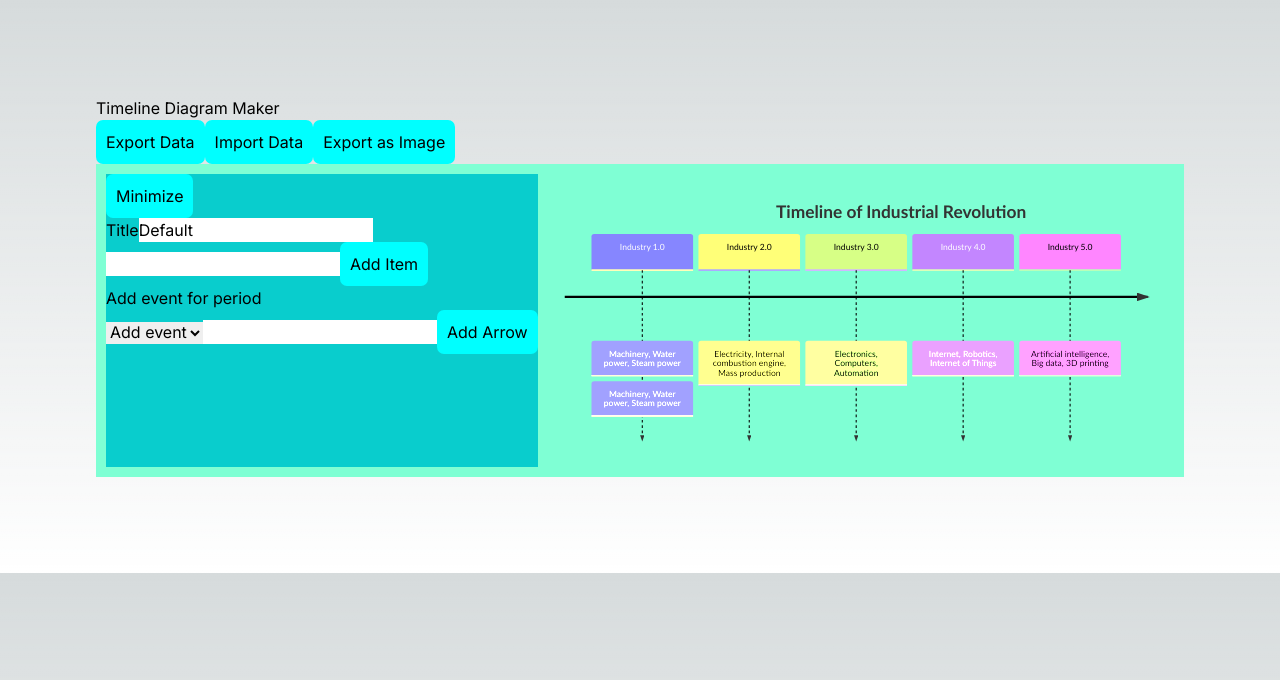
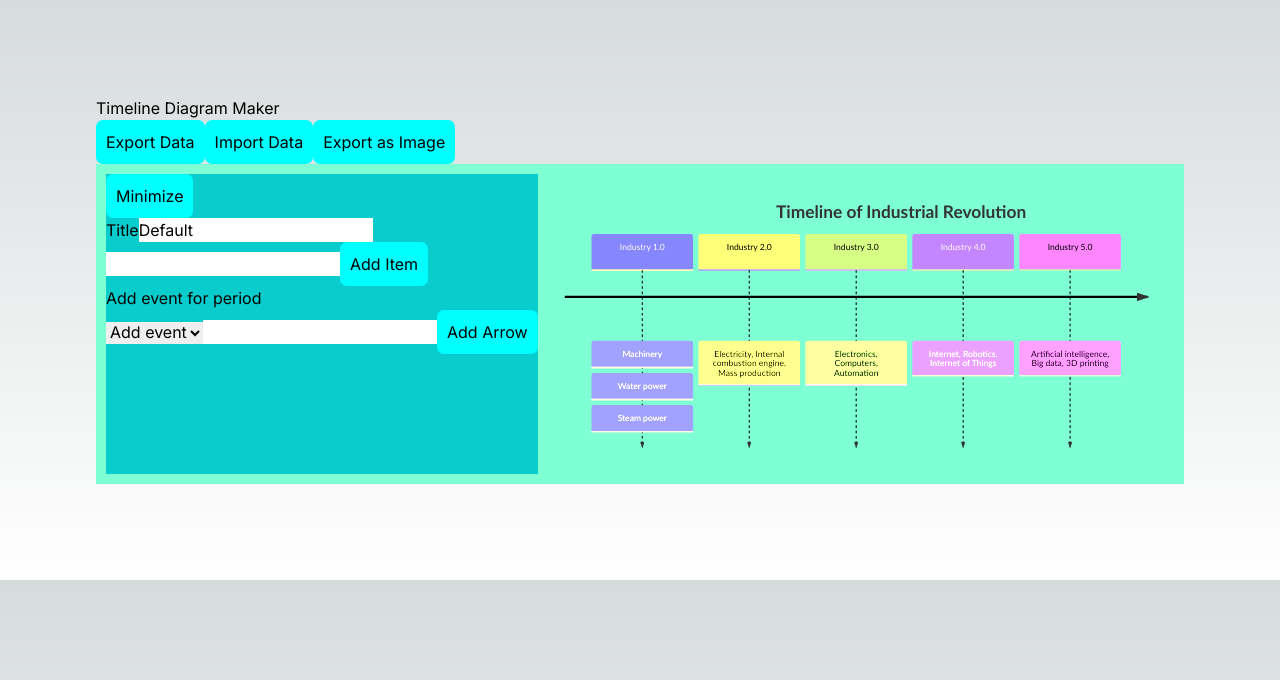
Before and after one commit to RisingSatalite/Timeline, a Next.js app: page / in a window 1280 px wide. Shown: the top 680 px of the page. Built offline with nearby package versions, Linux system fonts and the light colour scheme.

Commit message:
import works

```diff
--- a/src/components/mermaideditor.js
+++ b/src/components/mermaideditor.js
@@ -38,8 +38,9 @@ export default function Editor() {
       //Set to default
       setMermaidChart(`timeline
     title Timeline of Industrial Revolution
-        Industry 1.0 : Machinery, Water power, Steam power
-                     : Machinery, Water power, Steam power
+        Industry 1.0 : Machinery
+                     : Water power
+                     : Steam power
         Industry 2.0 : Electricity, Internal combustion engine, Mass production
         Industry 3.0 : Electronics, Computers, Automation
         Industry 4.0 : Internet, Robotics, Internet of Things
@@ -171,13 +172,15 @@ export default function Editor() {
         console.log("All");
         console.log(importedData);
 
+        let newArrowList = []
+
         // Read data
         let lines = importedData.split('\n');
         let flagFirst = true
         for (const line of lines) { // Corrected the loop
           console.log(line);
           if(flagFirst){
-            setTitle(line)
+            setTitle(line.trim())
             flagFirst = false
           }else if(line == "" || line == null){
           }else{
@@ -186,12 +189,13 @@ export default function Editor() {
             let firstEvent = ""
             for(let i of sections){
               if(firstFlag2){
-                newEvents.push(i)
+                newEvents.push(i.trim())
                 firstEvent = i
                 firstFlag2 = false
               }else{
                 console.log([firstEvent, i])
-                setArrowList([...arrowList, [firstEvent, i]])
+                //console.log(arrowList)
+                newArrowList.push([firstEvent, i])
               }
             }
           }
@@ -199,6 +203,7 @@ export default function Editor() {
         console.log(arrowList)
 
         setEvents(Array.from(new Set(newEvents)));
+        setArrowList(newArrowList)
 
         setMermaidChart(importedData);
       } catch (error) {
```
